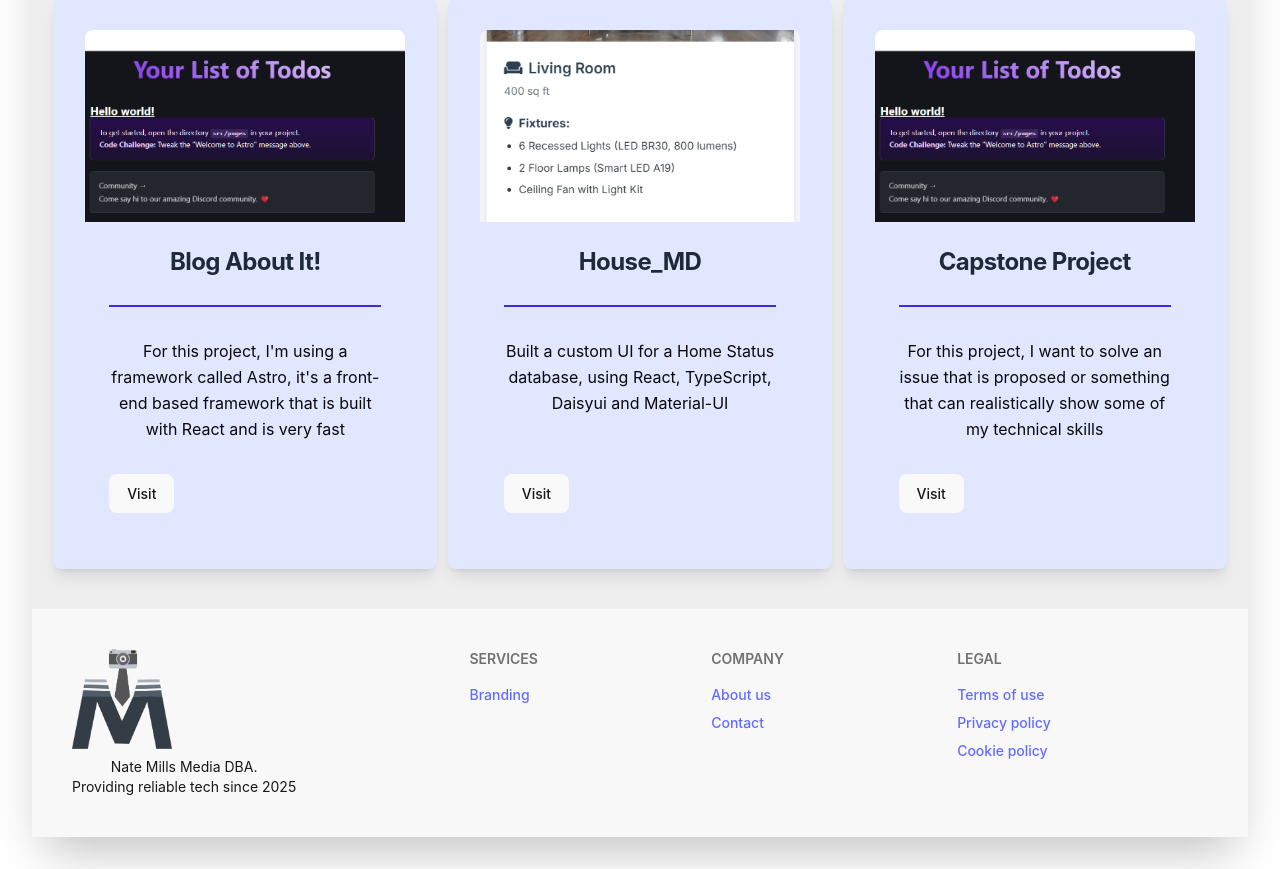
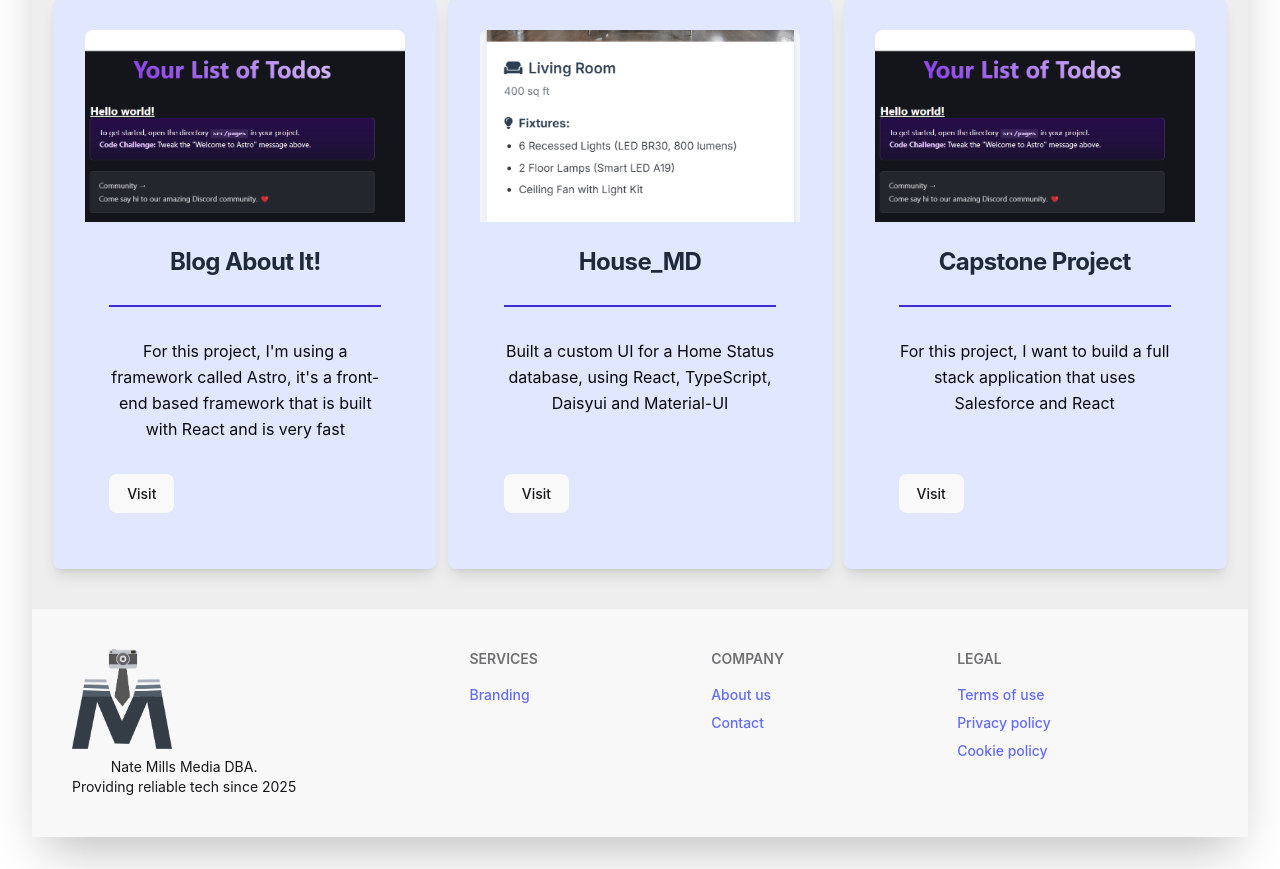
Before and after one commit to natemills018/natemills_portfolio, a React (Vite) app: page / in a window 1280 px wide. Shown: the part 767-1636 px from the top of the page. Built offline with nearby package versions, Linux system fonts and the light colour scheme.

Commit message:
Changes to the project cards

```diff
--- a/src/App.tsx
+++ b/src/App.tsx
@@ -81,7 +81,7 @@
             <ProjectCard
               cardImageSrc="/images/Screenshot 2025-02-27 230844.png"
               title="Capstone Project"
-              description="For this project, I want to solve an issue that is proposed or something that can realistically show some of my technical skills"
+              description="For this project, I want to build a full stack application that uses Salesforce and React"
               btnTitle="Visit"
             />
           </div>
```
